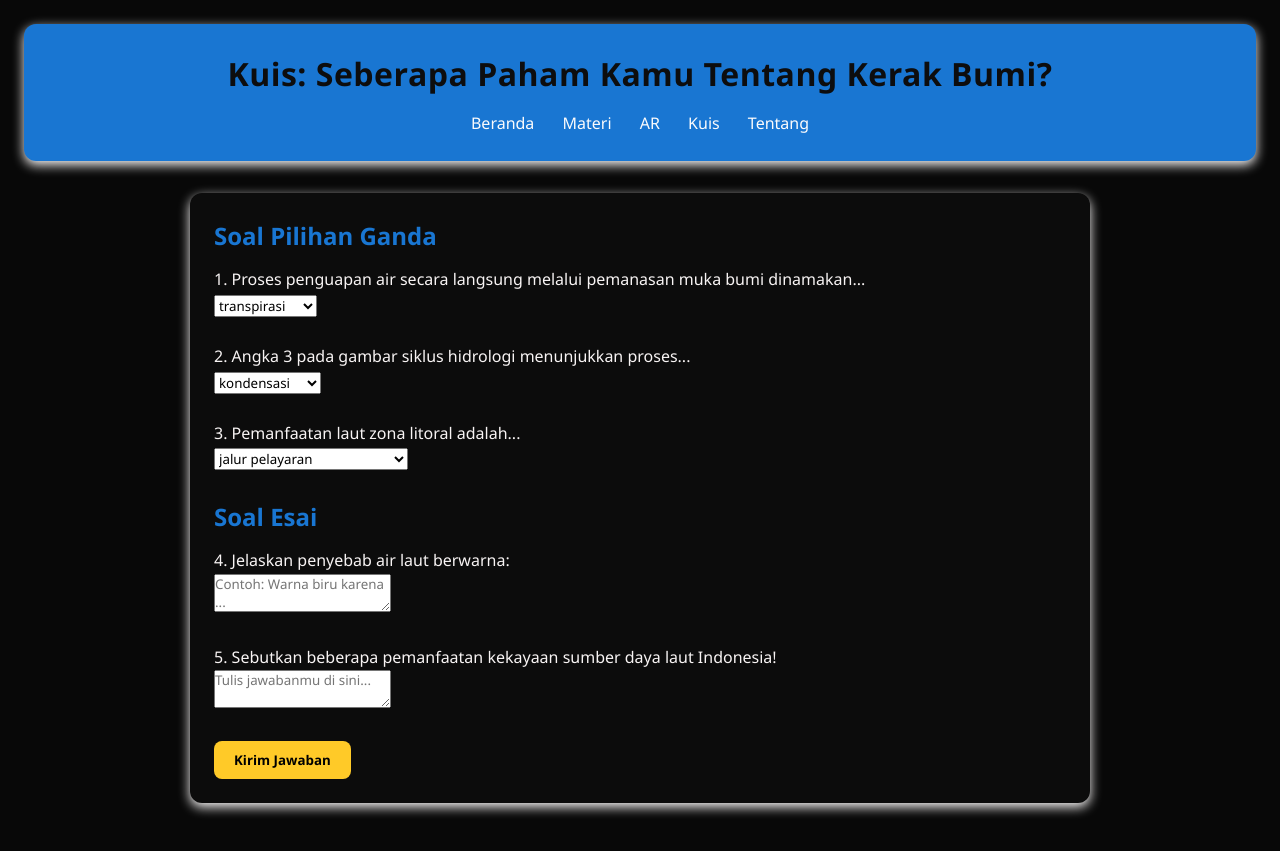
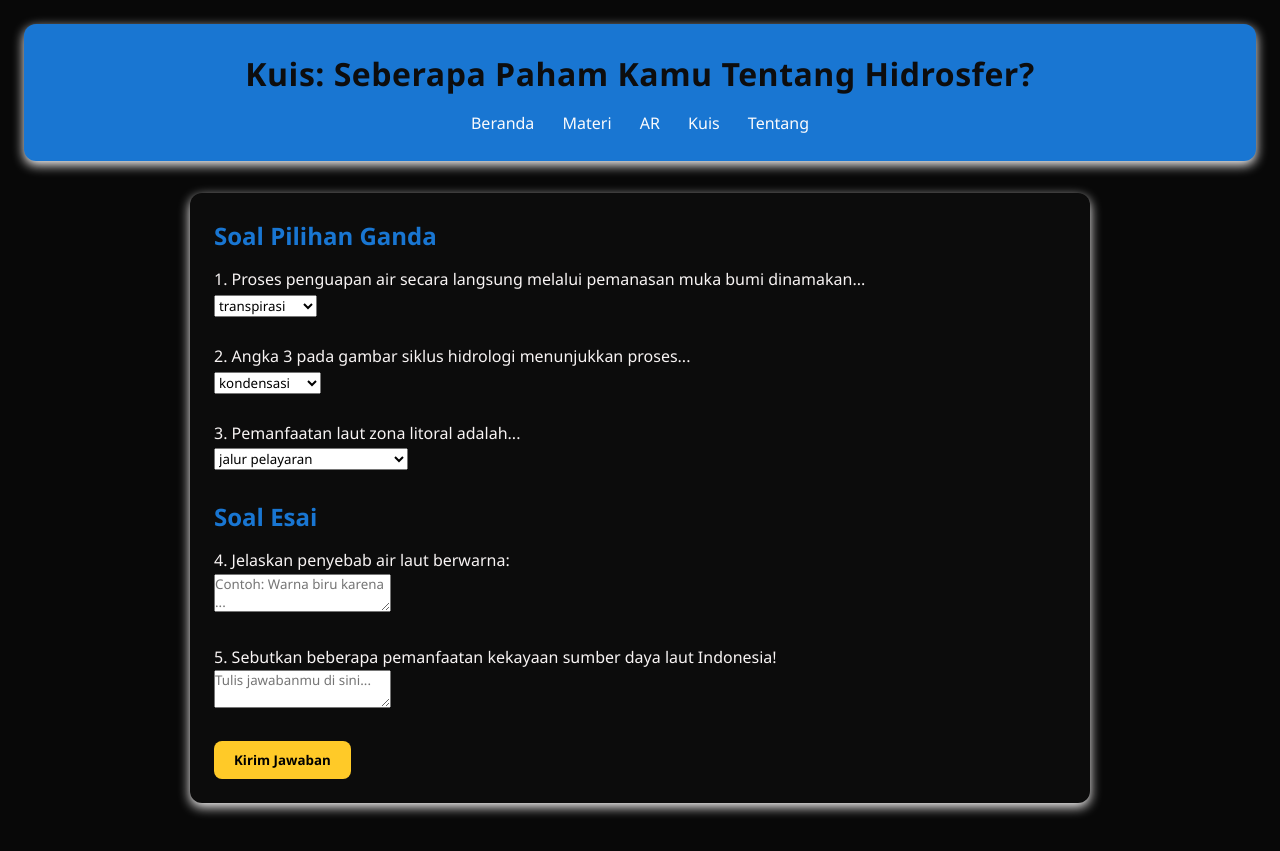
Before and after one commit to metabudi/WebAR-Hidrosfer, a plain HTML site: page kuis.html in a window 1280 px wide. Drawn offline with Linux system fonts and the light colour scheme.

Commit message:
Add files via upload

```diff
--- a/kuis.html
+++ b/kuis.html
@@ -8,7 +8,7 @@
 </head>
 <body>
   <header>
-    <h1>Kuis: Seberapa Paham Kamu Tentang Kerak Bumi?</h1>
+    <h1>Kuis: Seberapa Paham Kamu Tentang Hidrosfer?</h1>
     <nav>
       <a href="index.html">Beranda</a>
       <a href="materi.html">Materi</a>
```
